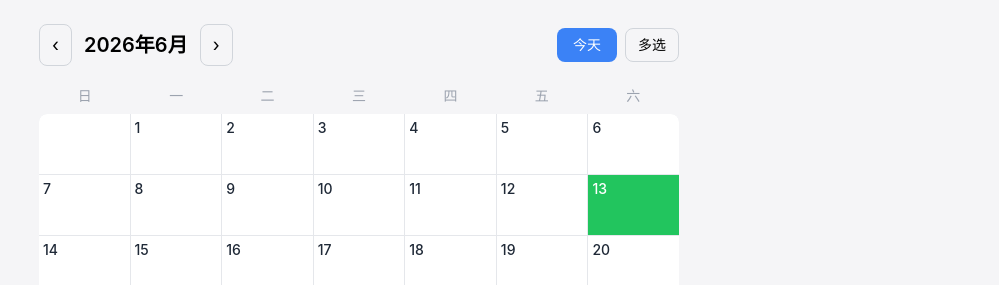
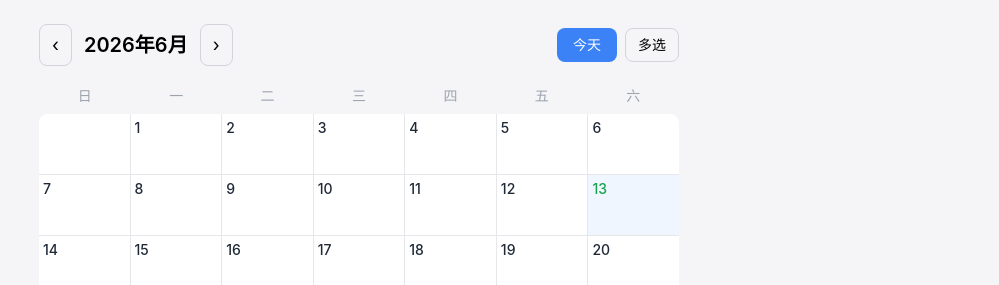
Before and after one commit to Hooorris/Simple_schedule, a React (Vite) app in the folder schedule/frontend/: page / in a window 1280 px wide. Shown: the top 285 px of the page, without its empty margins (281-1280 px from the left). Built offline with nearby package versions, Linux system fonts and the light colour scheme; no server answers.

Commit message:
style(calendar): today bg white; date and dot green

```diff
--- a/schedule/frontend/src/components/Calendar.jsx
+++ b/schedule/frontend/src/components/Calendar.jsx
@@ -27,15 +27,15 @@ export default function Calendar({ year, month, selDate, busyDates, eventsByDate
           const busy = busyDates.has(ds)
           // compute background and text classes explicitly
           const base = 'min-h-[60px] p-1 cursor-pointer transition-colors'
-          const bg = isToday ? 'bg-green-500' : isSel ? 'bg-blue-50' : 'bg-white'
+          const bg = isSel ? 'bg-blue-50' : 'bg-white'
           let cls = `${base} ${bg} hover:bg-blue-50`
           const dayEvents = eventsByDate[ds] || []
           const pendingCount = dayEvents.filter(ev => !ev.completed).length
           const doneCount = dayEvents.filter(ev => ev.completed).length
           return (
             <div key={ds} onClick={() => onSelect(ds)} className={cls}>
-              <div className={"text-sm font-medium " + (isToday ? 'text-white' : 'text-gray-800')}>{d}</div>
-              {busy && <div className={'w-1.5 h-1.5 rounded-full mx-auto mt-1 ' + (isToday ? 'bg-white' : 'bg-gray-400')} />}
+              <div className={"text-sm font-medium " + (isToday ? 'text-green-600' : 'text-gray-800')}>{d}</div>
+              {busy && <div className={'w-1.5 h-1.5 rounded-full mx-auto mt-1 ' + (isToday ? 'bg-green-600' : 'bg-gray-400')} />}
               {/* 显示当天事件计数：待办 / 已完成 */}
               {dayEvents.length > 0 && (
                 <div className="mt-1 text-xs">
```
